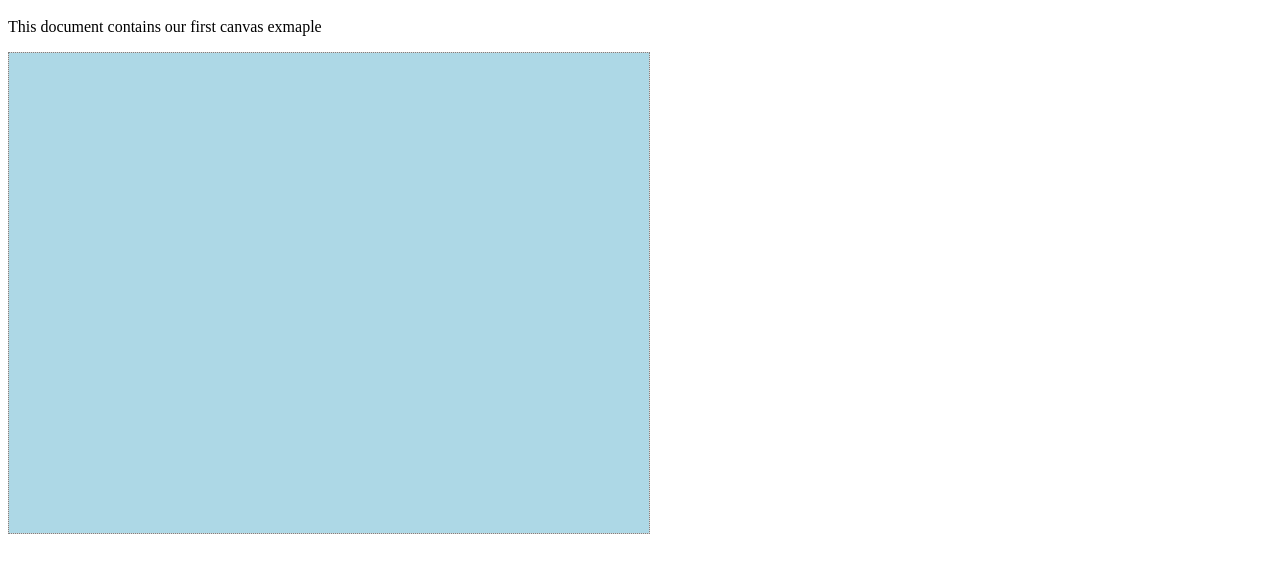
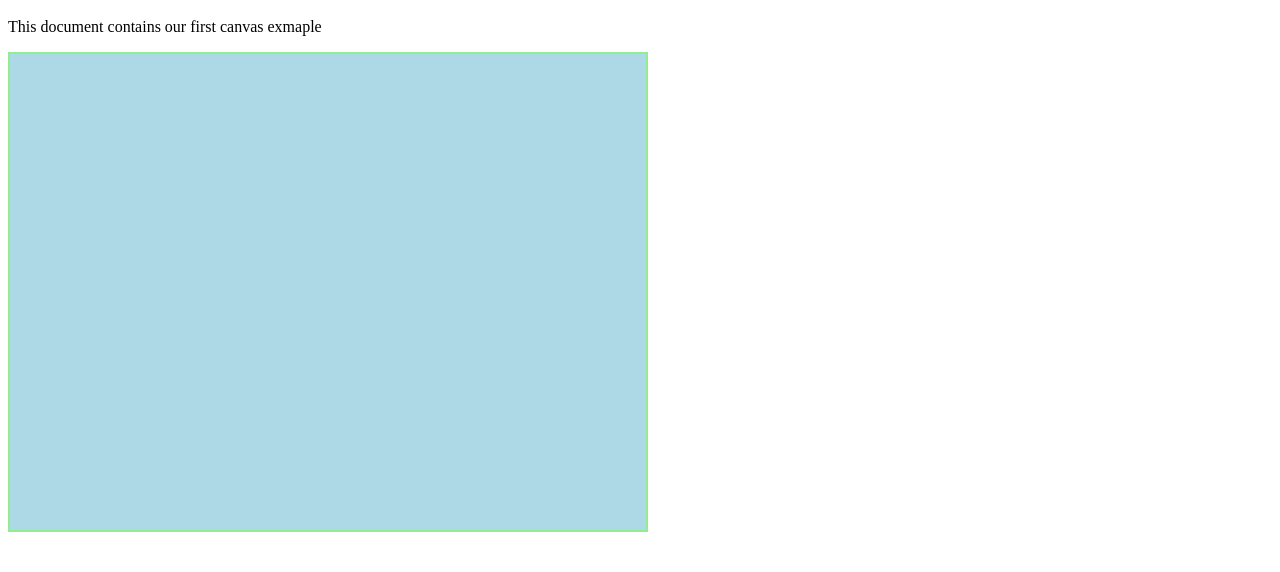
Before and after one commit to vijaygenius123/html5_canvas_basics, a plain HTML site: page index.html in a window 1280 px wide. Shown: the part 78-650 px from the top of the page. Drawn offline with Linux system fonts and the light colour scheme.

Commit message:
storkeRect, lineWidth & strokeStyle

```diff
--- a/index.html
+++ b/index.html
@@ -26,7 +26,10 @@
                 var ctx = canvasElement.getContext("2d")
                 if (ctx) {
                     ctx.fillStyle = "lightBlue"
+                    ctx.strokeStyle = "lightGreen"
+                    ctx.lineWidth = 4;
                     ctx.fillRect(0, 0, canvasElement.width, canvasElement.height)
+                    ctx.strokeRect(0, 0, canvasElement.width, canvasElement.height)
                 }
             }
         })
--- a/styles.css
+++ b/styles.css
@@ -15,6 +15,4 @@ h1{
 }
 
 #canvas{
-    border: dotted 1px grey;
-    background-color: lightgrey
 }
```
